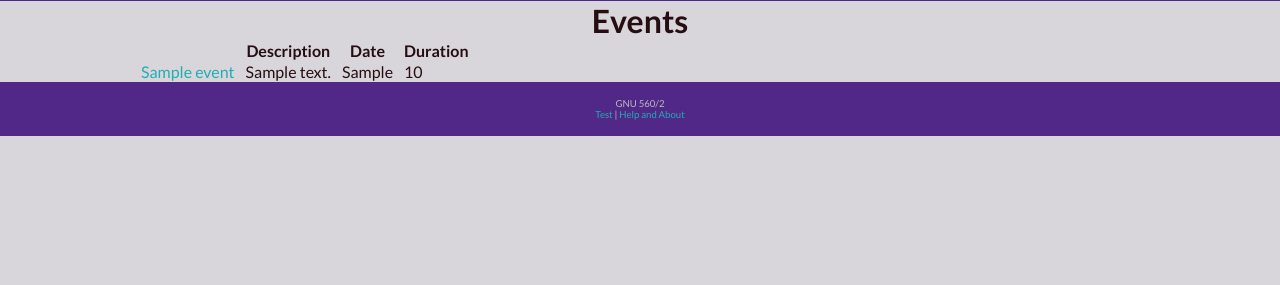
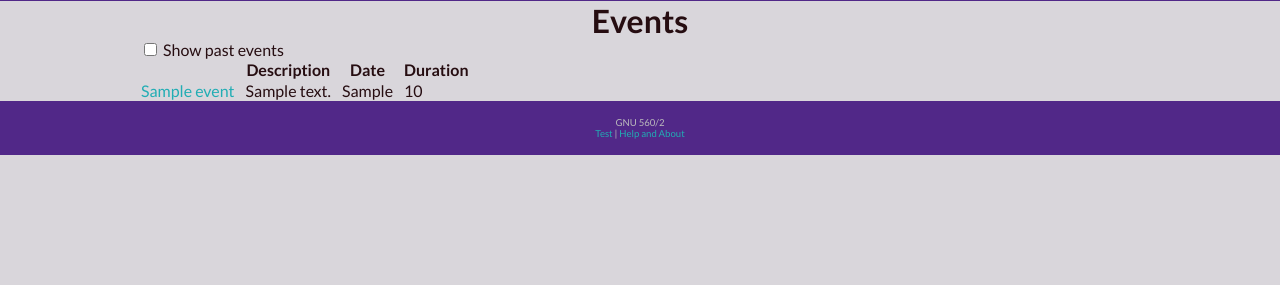
Before and after one commit to jhauserw3241/cdcdb-webserver, a Python web app: template templates/events/index.html in a window 1280 px wide. Shown: the part 121-406 px from the top of the page. Run offline with Jinja, Linux system fonts and the light colour scheme; the template is opened without the code that fills it: most values are stand-ins (such as "Sample title", 1, 10 or a date in 2020).

Commit message:
Add show/hide past events on events/index.html. closes #42

```diff
--- a/events.py
+++ b/events.py
@@ -321,7 +321,8 @@ class Events:
             return render_template('events/index.html', events=events,
                 can_create=self.__can_create(session),
                 can_edit=self.__can_edit(session),
-                can_delete=self.__can_delete(session))
+                can_delete=self.__can_delete(session),
+                now=globals.current_datetime(utc=False))
         abort(405)
 
     def show(self, request, session, id):
--- a/static/events.js
+++ b/static/events.js
@@ -1,3 +1,6 @@
+// ----------------------------------------------------------------------------
+// events/new.html
+
 var r_is_meeting = document.getElementById("is_meeting");
 var r_is_competition = document.getElementById("is_competition");
 var r_is_general = document.getElementById("is_general");
@@ -52,3 +55,24 @@ function enable_general() {
 		try { row.classList.add('hide'); } catch(err) {}
 	}
 }
+
+// ----------------------------------------------------------------------------
+// events/index.html
+
+var cb_show_past_events = document.getElementById("show_past_events");
+var past_events = document.getElementsByClassName("past_event");
+
+cb_show_past_events.onchange = toggle_past_events;
+
+function toggle_past_events() {
+    for (i in past_events) {
+        var e = past_events[i];
+        console.log(e);
+        try {
+            if (cb_show_past_events.checked)
+                e.classList.remove('hide');
+            else
+                e.classList.add('hide');
+        } catch(err) {}
+    }
+}
--- a/templates/events/index.html
+++ b/templates/events/index.html
@@ -5,6 +5,8 @@
 {% if can_create %}
 <p><a href='/events/new'>Create new event</a></p>
 {% endif %}
+<input type='checkbox' id='show_past_events' name='show_past_events'/>
+<label for='show_past_events'>Show past events</label>
 <table id='events-table'>
 <tr>
 	<th></th>
@@ -13,7 +15,7 @@
 	<th>Duration</th>
 </tr>
 {% for event in events %}
-<tr>
+<tr class='{{ 'past_event hide' if event.event_start_timestamp < now }}'>
 	<td><a href='/events/{{ event.event_id }}'>{{ event.event_name }}</a></td>
 	<td>{{ event.event_description }}</td>
 	<td title='{{ event.event_start_friendly }}'>{{ event.relative_start }}</td>
@@ -31,4 +33,5 @@
 </tr>
 {% endfor %}
 </table>
+<script src='/static/events.js'></script>
 {% endblock %}
```
